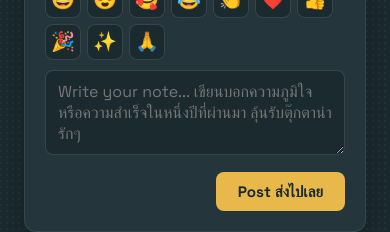
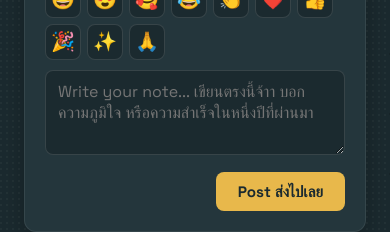
Before and after one commit to chokelive/writeboard, a Next.js app: page / in a window 390 px wide. Shown: the part 1416-1648 px from the top of the page. Built offline with nearby package versions, Linux system fonts and the light colour scheme; no server answers; the database is empty.

Commit message:
update post form for mobile

```diff
--- a/app/page.js
+++ b/app/page.js
@@ -233,7 +233,7 @@ export default function Page() {
         </div>
         <textarea
           className="composer__text"
-          placeholder="Write your note... เขียนบอกความภูมิใจ หรือความสำเร็จในหนึ่งปีที่ผ่านมา ลุ้นรับตุ๊กตาน่ารักๆ"
+          placeholder="Write your note... เขียนตรงนี้จ้าา บอกความภูมิใจ หรือความสำเร็จในหนึ่งปีที่ผ่านมา"
           value={text}
           onChange={(e) => {
             setText(e.target.value);
```
